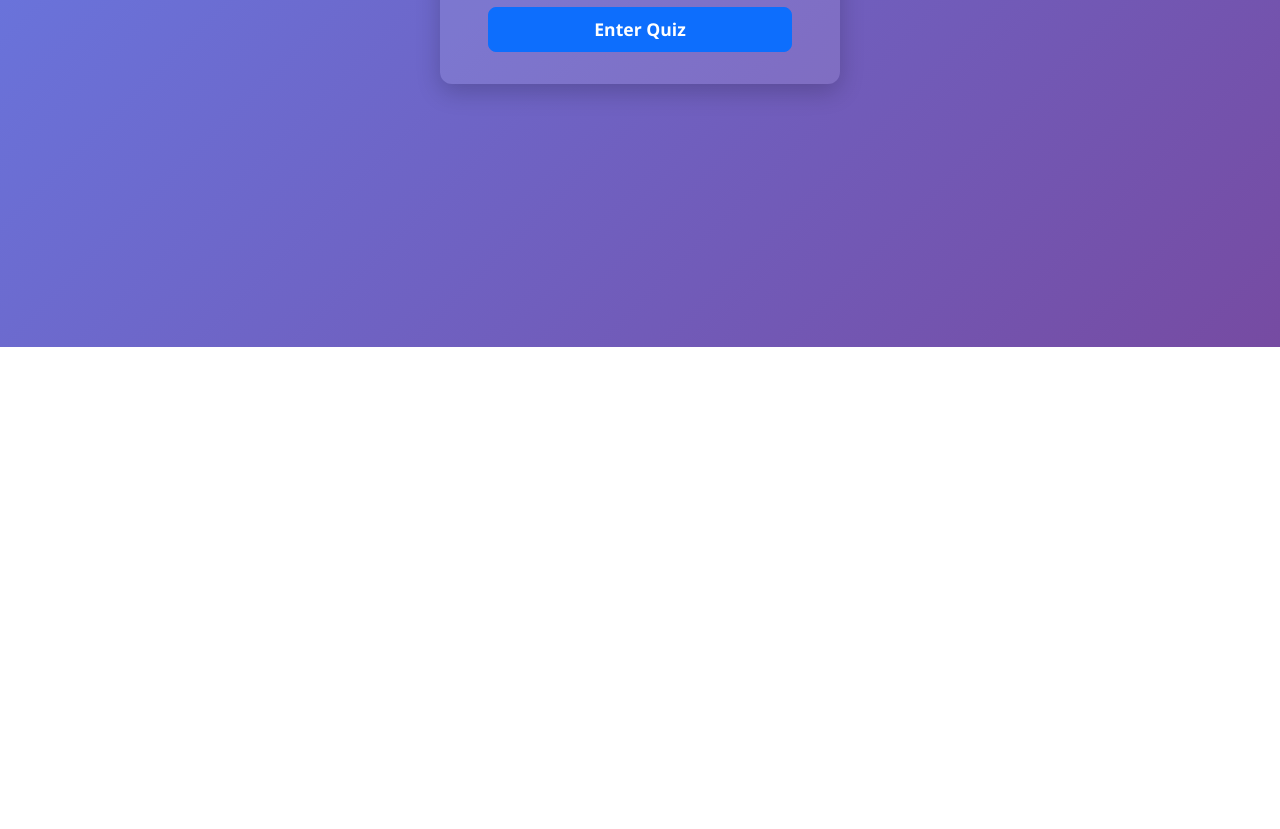
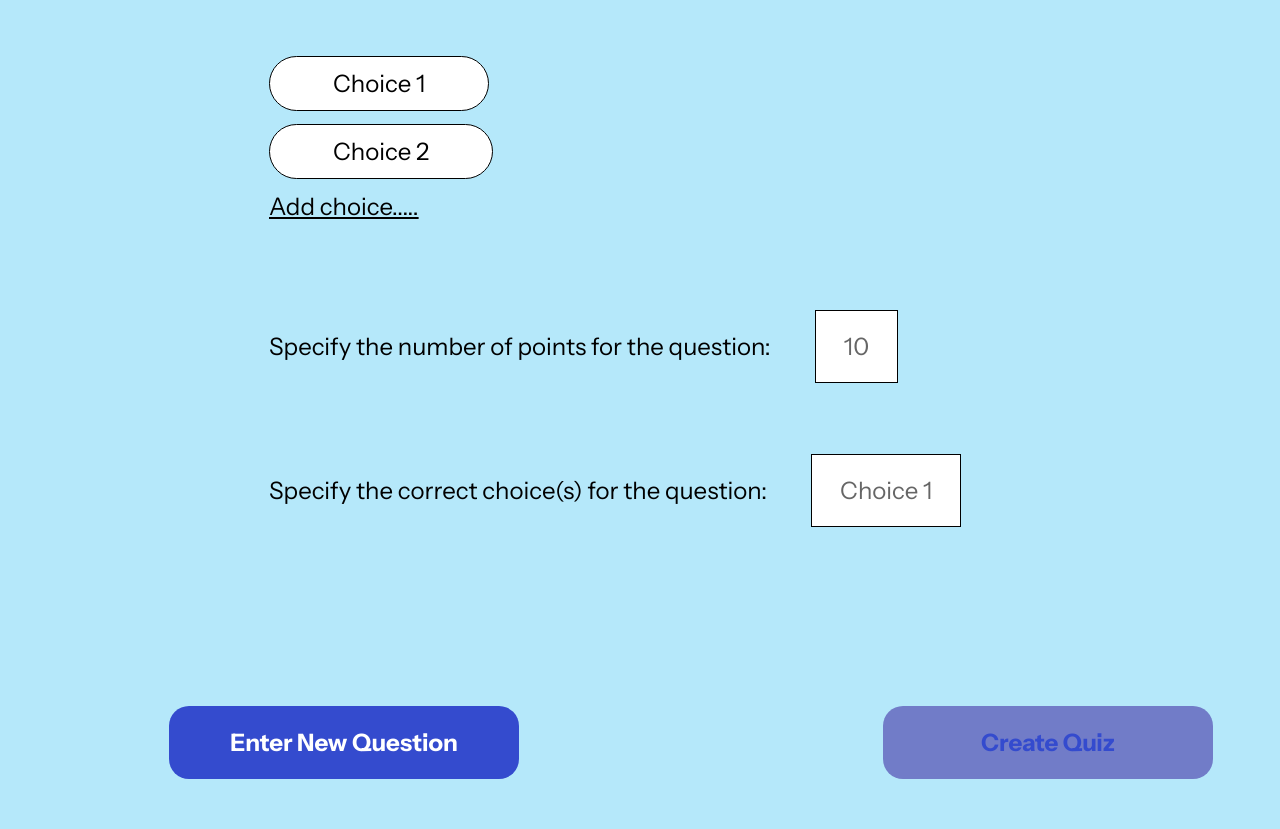
Before and after one commit to swayam1o1/quiz4mohanincomplete, a plain HTML site: page Frontend_user/index.html in a window 1280 px wide. Shown: the part 453-1282 px from the top of the page. Before the commit the page ends 800 px from the top, so only its background shows below. Drawn offline with nearby package versions, Linux system fonts and the light colour scheme.

Commit message:
Add files via upload

```diff
--- /dev/null
+++ b/Frontend_user/global.css
@@ -0,0 +1,229 @@
+body {
+  margin: 0;
+  font-family: 'Instrument Sans', sans-serif;
+  background-color: #f0f0f0; /* Fallback background for areas outside the main wrapper */
+}
+
+.quiz-page-wrapper { /* Corresponds to Figma node 2:12, style_1 */
+  background-color: #b5e8fa; /* style_1: background-color */
+  max-width: 1440px;
+  margin: 0 auto;
+  padding-top: 113px; /* Matches y-coordinate of the first element "My Quiz" */
+  padding-bottom: 50px; /* Arbitrary bottom padding for spacing */
+  box-sizing: border-box;
+  overflow: hidden; /* style_1: overflow, though effect might be minimal here */
+}
+
+/* Text gradient utility for style_2 */
+.text-gradient {
+  background: linear-gradient(90deg, #000000 47.12%, #666666 100%); /* style_2: background */
+  -webkit-background-clip: text;
+  -moz-background-clip: text;
+  background-clip: text;
+  -webkit-text-fill-color: transparent;
+  -moz-text-fill-color: transparent;
+  text-fill-color: transparent;
+  color: #000000; /* Fallback */
+}
+
+/* Font and text styles from css_summary */
+.style_2_font { /* For "My Quiz" text, from style_2 */
+  font-family: 'Instrument Sans', sans-serif;
+  font-weight: 400;
+  font-size: 36px;
+  line-height: 1.22; /* 43.92px / 36px */
+  text-shadow: 0px 4px 4px rgba(0, 0, 0, 0.25); /* style_2: text-shadow */
+  /* text-align: left; from style_2, but visually centered, handled by parent */
+}
+
+.style_3_frame { /* For choice item frames, from style_3 */
+  background-color: #ffffff;
+  border: 1px solid #000000;
+  display: flex;
+  flex-direction: row;
+  align-items: center;
+  gap: 10px;
+  padding: 12px 63px;
+  border-radius: 30px;
+  box-sizing: border-box;
+}
+
+.style_4_text { /* For choice text, "Add choice" link, settings labels, from style_4 */
+  color: #000000;
+  font-family: 'Instrument Sans', sans-serif;
+  font-weight: 400;
+  font-size: 24px;
+  line-height: 1.22; /* 29.28px / 24px */
+  text-align: left;
+}
+
+.style_5_text { /* For question prompt, from style_5 */
+  color: #000000;
+  font-family: 'Instrument Sans', sans-serif;
+  font-weight: 400;
+  font-size: 36px;
+  line-height: 1.22; /* 43.92px / 36px */
+  text-align: left;
+}
+
+.style_6_container { /* For settings row containers, from style_6 */
+  /* background-color: rgba(0, 0, 0, 0); transparent by default */
+  display: flex;
+  flex-direction: row;
+  align-items: center;
+  gap: 44px; /* style_6: gap */
+}
+
+.style_7_input_box { /* For points/choice input boxes, from style_7 */
+  background-color: #ffffff;
+  border: 1px solid #000000;
+  display: flex;
+  flex-direction: row;
+  justify-content: center;
+  align-items: center;
+  gap: 10px; /* style_7: gap */
+  padding: 10px 28px; /* style_7: padding */
+  box-sizing: border-box;
+  min-height: 73px; /* To match Figma frame height */
+}
+
+.style_8_input_value { /* For text inside input boxes, from style_8 */
+  color: #666666;
+  font-family: 'Instrument Sans', sans-serif;
+  font-weight: 400;
+  font-size: 24px;
+  line-height: 1.22; /* 29.28px / 24px */
+  text-align: left;
+}
+
+.style_9_button { /* For "Enter New Question" button, from style_9 */
+  background-color: #344bce;
+  display: flex;
+  flex-direction: row;
+  justify-content: center;
+  align-items: center;
+  gap: 10px; /* style_9: gap */
+  /* padding: 22px 150px; from style_9, overridden by fixed width/height and flex centering */
+  border-radius: 20px;
+  border: none;
+  cursor: pointer;
+  width: 350px; /* Figma width for Frame 3 (3:83) */
+  height: 73px; /* Figma height for Frame 3 (3:83) */
+  padding: 0; /* Text centered by flex */
+  box-sizing: border-box;
+}
+
+.style_10_button_text { /* For text of "Enter New Question" button, from style_10 */
+  color: #ffffff;
+  font-family: 'Instrument Sans', sans-serif;
+  font-weight: 700;
+  font-size: 24px;
+  line-height: 1.22; /* 29.28px / 24px */
+  text-align: left; /* Figma, but centered by button's flex */
+}
+
+.style_11_button { /* For "Create Quiz" button, from style_11 */
+  background-color: #717cc8;
+  display: flex;
+  flex-direction: row;
+  justify-content: center;
+  align-items: center;
+  gap: 10px; /* style_11: gap */
+  /* padding: 22px 145px; from style_11, overridden */
+  border-radius: 20px;
+  border: none;
+  cursor: pointer;
+  width: 330px; /* Figma width for Frame 3 (3:86) */
+  height: 73px; /* Figma height for Frame 3 (3:86) */
+  padding: 0; /* Text centered by flex */
+  box-sizing: border-box;
+}
+
+.style_12_button_text { /* For text of "Create Quiz" button, from style_12 */
+  color: #344bce;
+  font-family: 'Instrument Sans', sans-serif;
+  font-weight: 700;
+  font-size: 24px;
+  line-height: 1.22; /* 29.28px / 24px */
+  text-align: left; /* Figma, but centered by button's flex */
+}
+
+/* Responsive adjustments */
+@media (max-width: 768px) {
+  .quiz-page-wrapper {
+    padding-top: 40px; /* Reduced top padding */
+  }
+
+  .quiz-header-section {
+    margin-bottom: 60px !important; /* Adjusted spacing */
+  }
+
+  .quiz-form-section,
+  .quiz-settings-section {
+    padding-left: 20px !important;
+    padding-right: 20px !important;
+    width: 100% !important;
+    margin-bottom: 40px !important; /* Adjusted spacing */
+  }
+
+  .question-prompt {
+    margin-bottom: 30px !important;
+  }
+
+  .choices-container {
+    gap: 10px !important;
+  }
+
+  .add-choice-link {
+    margin-top: 10px !important;
+  }
+
+  .quiz-settings-section {
+    gap: 30px !important;
+  }
+
+  .settings-row.style_6_container { /* Target more specifically */
+    flex-direction: column;
+    align-items: flex-start;
+    gap: 15px;
+    width: 100%;
+  }
+
+  .settings-label.style_4_text { /* Target more specifically */
+    width: 100%;
+  }
+
+  .points-input-container.style_7_input_box,
+  .correct-choice-selector.style_7_input_box { /* Target more specifically */
+    width: auto;
+    min-width: 150px; /* Ensure it's not too small */
+    align-self: flex-start;
+  }
+
+  .quiz-actions-section {
+    flex-direction: column !important;
+    gap: 20px !important;
+    align-items: center !important;
+    padding-left: 20px !important;
+    padding-right: 20px !important;
+    width: 100% !important;
+  }
+
+  .action-button.style_9_button,
+  .action-button.style_11_button { /* Target more specifically */
+    width: 100% !important;
+    max-width: 350px; /* Optional: prevent buttons from becoming too wide */
+  }
+}
+@media (max-width: 480px) {
+    .style_2_font { font-size: 28px; }
+    .style_5_text { font-size: 28px; }
+    .style_4_text, .style_8_input_value, .style_10_button_text, .style_12_button_text { font-size: 20px; }
+
+    .style_3_frame { padding: 10px 30px; }
+    .style_7_input_box { padding: 8px 20px; min-height: 60px; }
+    .style_9_button, .style_11_button { height: 60px; }
+
+    .quiz-header-section { margin-bottom: 40px !important; }
+    .quiz-form-section, .quiz-settings-section { margin-bottom: 30px !important; }
+}
--- a/Frontend_user/index.html
+++ b/Frontend_user/index.html
@@ -1,69 +1,152 @@
 <!DOCTYPE html>
 <html lang="en">
 <head>
-  <meta charset="UTF-8" />
-  <title>Enter Quiz Passcode</title>
-  <link
-    href="https://cdn.jsdelivr.net/npm/bootstrap@5.3.0/dist/css/bootstrap.min.css"
-    rel="stylesheet"
-  />
-  <style>
-    body {
-      background: linear-gradient(135deg, #667eea, #764ba2);
-      height: 100vh;
-      display: flex;
-      align-items: center;
-      justify-content: center;
-      color: white;
-      font-family: 'Segoe UI', Tahoma, Geneva, Verdana, sans-serif;
-    }
-    .passcode-container {
-      background: rgba(255, 255, 255, 0.1);
-      padding: 2rem 3rem;
-      border-radius: 12px;
-      box-shadow: 0 8px 24px rgba(0, 0, 0, 0.2);
-      width: 100%;
-      max-width: 400px;
-      text-align: center;
-    }
-    .btn-primary {
-      width: 100%;
-      font-weight: 600;
-      font-size: 1.1rem;
-    }
-    input::placeholder {
-      color: #ddd;
-    }
+  <meta charset="UTF-8">
+  <meta name="viewport" content="width=device-width, initial-scale=1.0">
+  <title>Generated Page</title>
+  <meta charset="UTF-8">
+<meta name="viewport" content="width=device-width, initial-scale=1.0">
+<link href="https://fonts.googleapis.com/css2?family=Instrument+Sans:wght@400;700&display=swap" rel="stylesheet">
+<title>My Quiz</title>
+  <link rel="stylesheet" href="global.css">
+  <style id="sections-styles">
+/* CSS for section section:header */
+.quiz-header-section {
+  width: 100%;
+  display: flex;
+  justify-content: center;
+  /* Margin bottom: space to Q. prompt. y_q_prompt(298) - (y_title(113) + h_title(44)) = 141px */
+  margin-bottom: 141px;
+}
+/* .quiz-title styling is in global.css via .style_2_font and .text-gradient */
+
+/* CSS for section section:question-form */
+.quiz-form-section {
+  display: flex;
+  flex-direction: column;
+  align-items: flex-start; /* Content is left-aligned within this section */
+  padding-left: 269px; /* x-offset from Figma: 1749 (content) - 1480 (frame) */
+  box-sizing: border-box;
+  width: 100%;
+  /* Margin bottom: space to Points row. y_points_row(683) - (y_add_choice(565) + h_add_choice(29)) = 89px */
+  margin-bottom: 89px;
+}
+.question-prompt {
+  /* style_5_text applied */
+  /* width: 406px; height: 44px; from Figma */
+  /* Margin bottom: space to Choice 1. y_choice1(413) - (y_q_prompt(298) + h_q_prompt(44)) = 71px */
+  margin-bottom: 71px;
+}
+.choices-container {
+  display: flex;
+  flex-direction: column;
+  /* Gap between choice items: y_choice2(489) - (y_choice1(413) + h_choice1(63)) = 13px */
+  gap: 13px;
+  align-items: flex-start;
+}
+.choice-item {
+  /* style_3_frame applied */
+  /* width: 383px; height: 63px; from Figma */
+}
+.choice-item__text {
+  /* style_4_text applied */
+}
+.add-choice-link {
+  /* style_4_text applied */
+  text-decoration: underline;
+  display: inline-block;
+  /* Margin top: space from Choice 2. y_add_choice(565) - (y_choice2(489) + h_choice2(63)) = 13px */
+  margin-top: 13px;
+}
+
+/* CSS for section section:settings */
+.quiz-settings-section {
+  display: flex;
+  flex-direction: column;
+  align-items: flex-start;
+  padding-left: 269px; /* x-offset from Figma */
+  box-sizing: border-box;
+  width: 100%;
+  /* Gap between settings rows: y_correct_choice_row(827) - (y_points_row(683) + h_points_row(73)) = 71px */
+  gap: 71px;
+  /* Margin bottom: space to Actions row. y_actions_row(1079) - (y_correct_choice_row(827) + h_correct_choice_row(73)) = 179px */
+  margin-bottom: 179px;
+}
+.settings-row {
+  /* style_6_container applied (display:flex, align-items:center, gap:44px) */
+}
+.settings-label {
+  /* style_4_text applied */
+  flex-shrink: 0;
+}
+.points-input-container, .correct-choice-selector {
+  /* style_7_input_box applied */
+  /* min-height: 73px set in global.css to match Figma frame height */
+}
+.points-input-value, .correct-choice-value {
+  /* style_8_input_value applied */
+}
+
+/* CSS for section section:actions */
+.quiz-actions-section {
+  display: flex;
+  justify-content: space-between;
+  align-items: center;
+  width: 100%;
+  /* Left padding for first button: x_button1_frame(1649) - x_main_frame(1480) = 169px */
+  padding-left: 169px;
+  /* Right padding for second button: w_main_frame(1440) - (x_button2_relative(1043) + w_button2(330)) = 1440 - (1043 + 330) = 1440 - 1373 = 67px */
+  /* x_button2_relative = x_button2_frame(2523) - x_main_frame(1480) = 1043px */
+  padding-right: 67px;
+  box-sizing: border-box;
+}
+.action-button {
+  /* Specific styles .style_9_button and .style_11_button applied in global.css */
+  /* These include width, height, background, etc. */
+}
+/* Text styles .style_10_button_text and .style_12_button_text applied in global.css */
   </style>
+  <script src="global.js" defer></script>
 </head>
 <body>
-  <div class="passcode-container">
-    <h2 class="mb-4">Enter Quiz Passcode</h2>
-    <input
-      type="text"
-      id="passcodeInput"
-      class="form-control form-control-lg mb-3 text-center"
-      placeholder="Enter Quiz Passcode"
-      autocomplete="off"
-    />
-    <button class="btn btn-primary btn-lg" onclick="joinQuiz()">Enter Quiz</button>
-  </div>
-
-  <script>
-    function joinQuiz() {
-      const passcode = document.getElementById('passcodeInput').value.trim();
-      if (!passcode) {
-        alert('Please enter a passcode');
-        return;
-      }
-      localStorage.setItem('quizPasscode', passcode);
-      window.location.href = 'quiz.html';
-    }
-
-    // Optional: Enter key submits
-    document.getElementById('passcodeInput').addEventListener('keydown', function (e) {
-      if (e.key === 'Enter') joinQuiz();
-    });
-  </script>
+<main class="quiz-page-wrapper">
+  <section id="section-header" class="quiz-header-section">
+    <h1 class="quiz-title style_2_font text-gradient">My Quiz</h1>
+  </section>
+<section id="section-question-form" class="quiz-form-section">
+    <p class="question-prompt style_5_text">Q. Type your question......</p>
+    <div class="choices-container">
+      <div class="choice-item style_3_frame">
+        <span class="choice-item__text style_4_text">Choice 1</span>
+      </div>
+      <div class="choice-item style_3_frame">
+        <span class="choice-item__text style_4_text">Choice 2</span>
+      </div>
+    </div>
+    <a href="#" class="add-choice-link style_4_text">Add choice.....</a>
+  </section>
+<section id="section-settings" class="quiz-settings-section">
+    <div class="settings-row style_6_container">
+      <label class="settings-label style_4_text">Specify the number of points for the question:</label>
+      <div class="points-input-container style_7_input_box">
+        <span class="points-input-value style_8_input_value">10</span>
+      </div>
+    </div>
+    <div class="settings-row style_6_container">
+      <label class="settings-label style_4_text">Specify the correct choice(s) for the question:</label>
+      <div class="correct-choice-selector style_7_input_box">
+        <span class="correct-choice-value style_8_input_value">Choice 1</span>
+      </div>
+    </div>
+  </section>
+<section id="section-actions" class="quiz-actions-section">
+    <button class="action-button style_9_button">
+      <span class="style_10_button_text">Enter New Question</span>
+    </button>
+    <button class="action-button style_11_button">
+      <span class="style_12_button_text">Create Quiz</span>
+    </button>
+  </section>
+</main> <!-- Closing quiz-page-wrapper -->
 </body>
 </html>
```
Also changed, not shown: Frontend_user/dashboard.html (added, +30 -0 lines).
